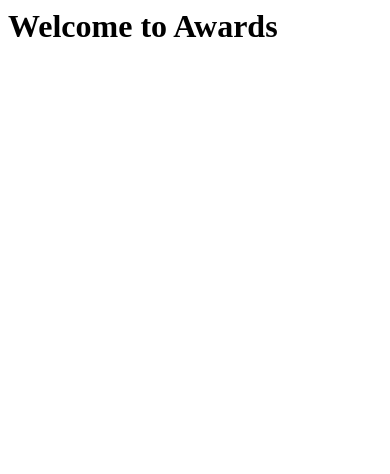
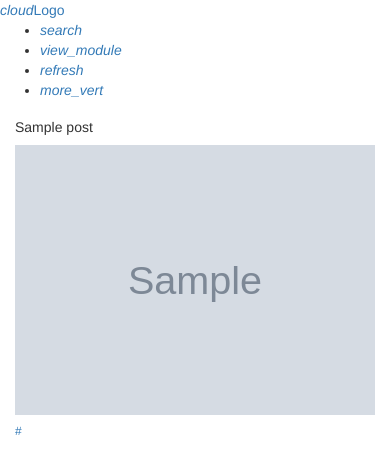
Before and after one commit to Muriithijoe/awwards, a Django app: template awardapp/templates/landing.html in a window 390 px wide. Shown: the top 474 px of the page. Run offline with Django 3.2, Linux system fonts and the light colour scheme; the template is opened without the code that fills it: most values are stand-ins (such as "Sample title", 1, 10 or a date in 2020); grey boxes marked "Sample" are stand-in pictures; some libraries are stand-ins or nearby versions.

Commit message:
made landing page

```diff
--- a/awardapp/templates/landing.html
+++ b/awardapp/templates/landing.html
@@ -1 +1,17 @@
-<h1>Welcome to Awards</h1>
+{%extends 'base.html'%}
+
+{% block content %}
+{{block.super}}
+<div class="container">
+  <div class="row">
+    {% for post in projects %}
+    <div class="col-md-6">
+      <h5> {{post.title}}</h5>
+      <img src="{{post.image.url}}" alt="Project" class="img-responsive">
+      <h6> <a href="{{post.link}}"> {{post.link}}</a> </h6>
+    </div>
+    {% endfor %}
+  </div>
+
+</div>
+{% endblock %}
--- a/awards/settings.py
+++ b/awards/settings.py
@@ -73,6 +73,7 @@ INSTALLED_APPS = [
     'django.contrib.messages',
     'django.contrib.staticfiles',
     'awardapp',
+    'bootstrap3',
     'tinymce',
 ]
 
```
Also changed, not shown: awardapp/templates/new_site.html (+41 -0 lines).
